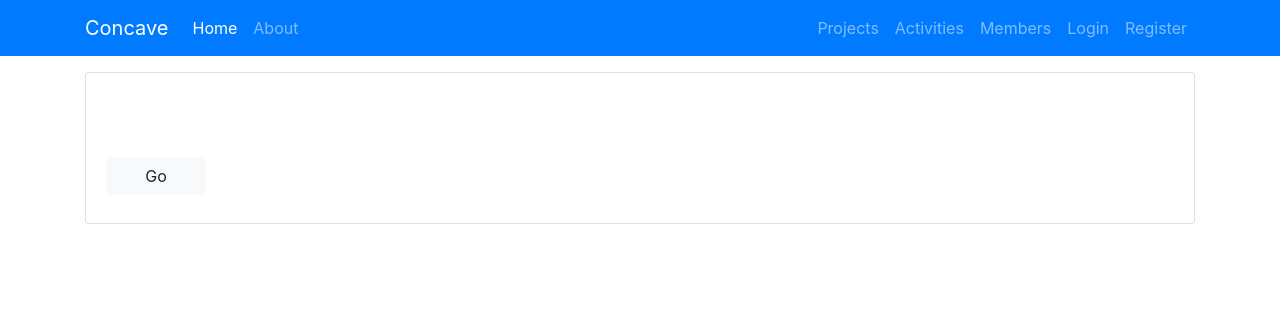
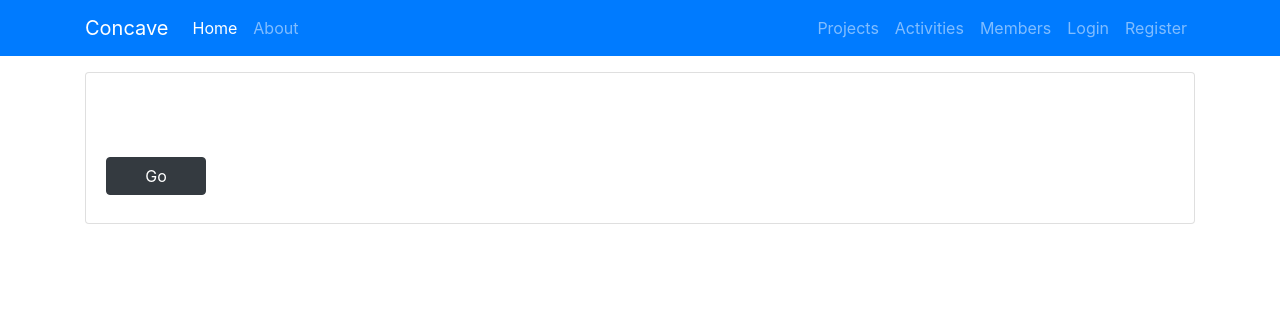
Before and after one commit to nirvik00/concave_web_service, a Node server app: page /projects/view in a window 1280 px wide. Shown: the top 316 px of the page. Run offline with Node 20, Linux system fonts and the light colour scheme; tables that the repository leaves empty hold one stand-in row (values such as "Sample post"); some libraries are stand-ins or nearby versions.

Commit message:
formatting required

```diff
--- a/views/activities/view.handlebars
+++ b/views/activities/view.handlebars
@@ -3,7 +3,7 @@
 <div class="card card-body mb-4">
   <h4>{{name}}</h4>
   <p> {{description}} </p>
-  <a class="btn btn-light btn-block mb-2" style="width: 100px" href="../activities/detail/{{id}}">Go</a>
+  <a class="btn btn-dark btn-block mb-2" style="width: 100px" href="../activities/detail/{{id}}">Go</a>
 </div>
 
 {{/each}}
--- a/views/projects/view.handlebars
+++ b/views/projects/view.handlebars
@@ -3,6 +3,6 @@
 <h4>{{projname}}</h4>
 <p>{{description}}</p>
 <p>{{username}}    &nbsp;&nbsp;{{email}}</p>
-  <a class="btn btn-light btn-block mb-2" style="width: 100px" href="../projects/detail/{{id}}">Go</a>
+  <a class="btn btn-dark btn-block mb-2" style="width: 100px" href="../projects/detail/{{id}}">Go</a>
 </div>
 {{/each}}
```
